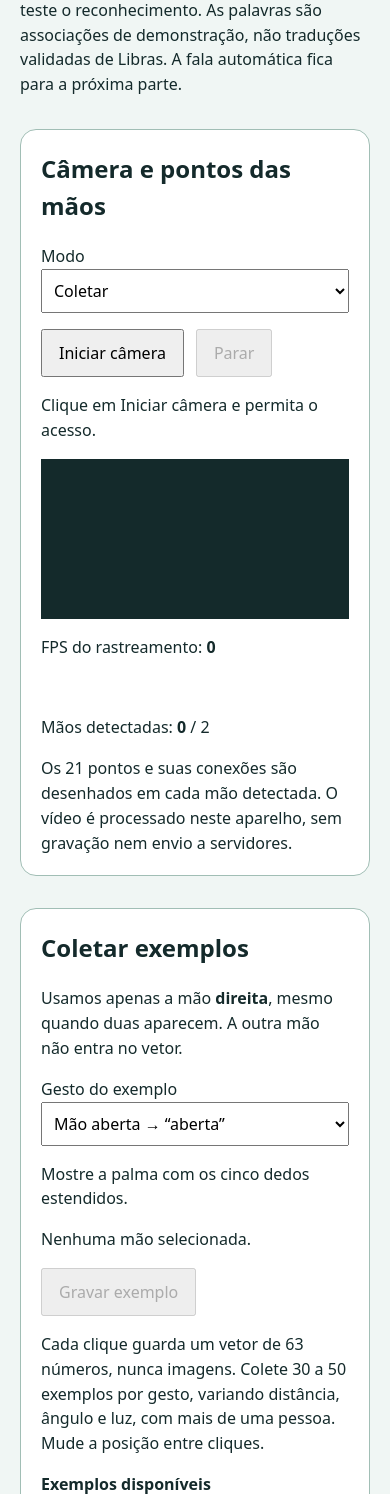
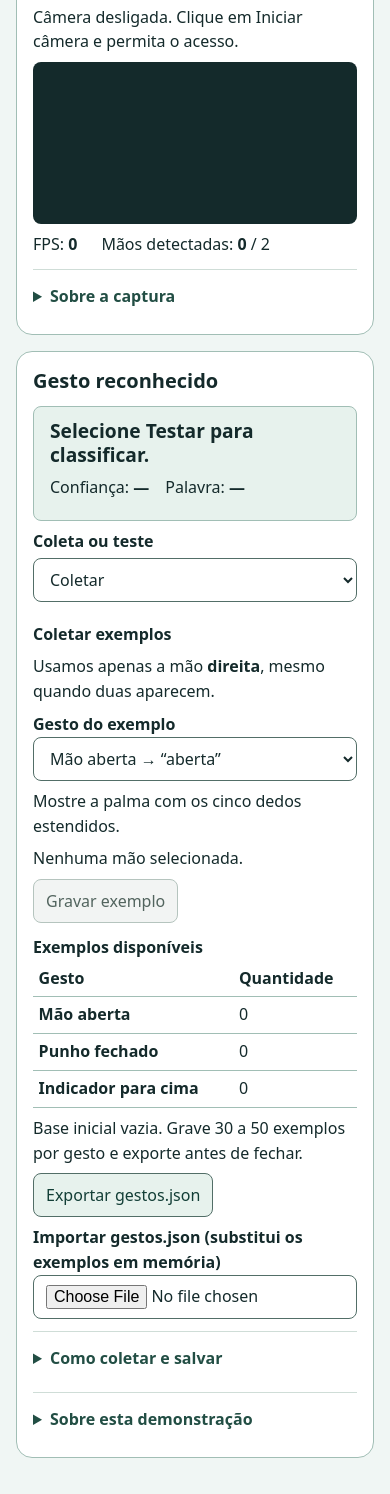
Before and after one commit to Miguel-Saymon/tradutor-libras-voz, a website built with Vite: page src/libras-para-voz/index.html in a window 390 px wide. Shown: the part 213-1707 px from the top of the page. Built offline with nearby package versions, Linux system fonts and the light colour scheme.

Commit message:
CSS atualizado

```diff
--- /dev/null
+++ b/src/comum/layout-traducao.css
@@ -0,0 +1,38 @@
+/* Estrutura exclusiva das duas telas de tradução; a página inicial não muda. */
+.pagina-traducao { max-width: 80rem; padding: 1rem 1.5rem; }
+.cabecalho-traducao { margin-bottom: 1rem; }
+.barra-topo { display: flex; align-items: center; justify-content: space-between; gap: 1rem; }
+.barra-topo .etapa { margin: 0; font-size: .75rem; text-align: right; }
+.cabecalho-traducao h1 { margin: .25rem 0 0; font-size: clamp(2rem, 4vw, 2.5rem); }
+.layout-traducao { display: grid; gap: 1.25rem; align-items: start; }
+.layout-traducao > .painel { min-width: 0; margin: 0; padding: 1rem; }
+.layout-traducao h2 { font-size: 1.25rem; line-height: 1.3; margin: 0 0 .75rem; }
+.layout-traducao h3 { font-size: 1rem; margin: .75rem 0 .5rem; }
+.layout-traducao p { margin: .5rem 0; overflow-wrap: anywhere; }
+.layout-traducao button, .layout-traducao input, .layout-traducao select {
+  font: inherit; min-height: 44px; max-width: 100%; padding: .5rem .75rem;
+  border: 1px solid #526e67; border-radius: .5rem;
+}
+.layout-traducao button { color: #123e36; background: #e7f2ed; cursor: pointer; }
+.layout-traducao button:disabled { color: #52645e; background: #f2f4f3; border-color: #b5c4be; cursor: default; }
+.layout-traducao input, .layout-traducao select { color: #142a2b; background: #fff; }
+.layout-traducao :is(button, input, select, summary, [tabindex]):focus-visible {
+  outline: 3px solid #853719; outline-offset: 3px;
+}
+.layout-traducao label { display: block; font-weight: 600; }
+.ajuda { border-top: 1px solid #cfddd7; margin-top: .75rem; padding-top: .25rem; }
+.ajuda summary { min-height: 44px; padding-block: .6rem; cursor: pointer; color: #224e44; font-weight: 600; }
+.ajuda p { font-size: .9rem; }
+.area-rolavel { min-width: 0; min-height: 0; }
+@media (min-width: 48rem) {
+  .layout-traducao { grid-template-columns: minmax(0, 1.2fr) minmax(0, 1fr); }
+  .bloco-fixo { position: sticky; top: 1rem; }
+  .bloco-com-rolagem { max-height: calc(100dvh - 9rem); display: flex; flex-direction: column; }
+  .area-rolavel { overflow: auto; padding: .25rem .4rem .25rem .25rem; overscroll-behavior: contain; scrollbar-gutter: stable; }
+}
+@media (max-width: 47.999rem) {
+  .pagina-traducao { padding: .75rem 1rem 1.5rem; }
+  .barra-topo { align-items: start; }
+  .barra-topo .etapa { max-width: 13rem; font-size: .65rem; }
+  .layout-traducao { gap: 1rem; }
+}
--- a/src/libras-para-voz/estilos.css
+++ b/src/libras-para-voz/estilos.css
@@ -1,19 +1,24 @@
 .controles-camera { display: flex; flex-wrap: wrap; gap: .75rem; }
-#modo-gestos { margin-bottom: 1rem; }
-button { min-height: 44px; padding: .6rem 1rem; font: inherit; cursor: pointer; }
-button:disabled { cursor: default; }
-button:focus-visible { outline: 3px solid #853719; outline-offset: 3px; }
-.enquadramento { position: relative; margin-top: 1rem; background: #142a2b; }
-/* Mesma geometria e mesmo espelhamento: sem recorte nem inversão dupla. */
-.enquadramento video { display: block; width: 100%; height: auto; min-height: 160px; }
+.enquadramento { position: relative; background: #142a2b; border-radius: .5rem; overflow: hidden; }
+/* Ambos contêm a imagem na mesma caixa, inclusive com faixas laterais.
+   O canvas usa a proporção intrínseca atualizada pelo rastreador existente. */
+.enquadramento video { display: block; width: 100%; height: auto; aspect-ratio: auto 4 / 3; }
 .enquadramento canvas { position: absolute; inset: 0; width: 100%; height: 100%; pointer-events: none; }
-.enquadramento video, .enquadramento canvas { transform: scaleX(-1); }
-.metricas { display: flex; flex-wrap: wrap; gap: 1.5rem; font-variant-numeric: tabular-nums; }
-label { display: block; margin-top: 1rem; }
-input, select { max-width: 100%; min-height: 44px; padding: .5rem; font: inherit; }
+.enquadramento video, .enquadramento canvas { object-fit: contain; transform: scaleX(-1); }
+.metricas { display: flex; flex-wrap: wrap; gap: .25rem 1.5rem; font-variant-numeric: tabular-nums; }
+.bloco-camera .ajuda { margin-top: .25rem; }
+.resultado-gesto { padding: .75rem 1rem; border-radius: .5rem; background: #e7f2ed; border: 1px solid #a1beb5; }
+#gesto-previsto { font-size: clamp(1.2rem, 2vw, 1.6rem); font-weight: 700; line-height: 1.25; margin: 0; }
+.resumo-gesto { display: flex; flex-wrap: wrap; gap: .25rem 1rem; font-variant-numeric: tabular-nums; }
+.bloco-gestos > label { margin-top: .75rem; }
+#modo-gestos { margin: .25rem 0 .5rem; flex-shrink: 0; }
+.bloco-gestos label { margin-top: .5rem; }
 select { width: 100%; }
+input[type="file"] { width: 100%; }
 input[type="number"] { width: 7rem; }
-input:focus-visible, select:focus-visible { outline: 3px solid #853719; outline-offset: 3px; }
-table { width: 100%; border-collapse: collapse; margin-top: 1rem; }
+table { width: 100%; border-collapse: collapse; margin-top: .75rem; }
 caption { text-align: left; font-weight: bold; }
-th, td { text-align: left; padding: .5rem; border-bottom: 1px solid #a1beb5; overflow-wrap: anywhere; }
+th, td { text-align: left; padding: .35rem; border-bottom: 1px solid #a1beb5; overflow-wrap: anywhere; }
+@media (min-width: 48rem) {
+  .enquadramento video { max-height: clamp(12rem, calc(100dvh - 28rem), 26rem); }
+}
--- a/src/libras-para-voz/index.html
+++ b/src/libras-para-voz/index.html
@@ -7,64 +7,94 @@
     <meta http-equiv="Content-Security-Policy" content="connect-src 'self'">
     <title>Libras → Voz | Tradutor Libras ↔ Voz</title>
     <link rel="stylesheet" href="/src/comum/estilos.css">
+    <link rel="stylesheet" href="/src/comum/layout-traducao.css">
     <link rel="stylesheet" href="./estilos.css">
     <script type="module" src="./main.js"></script>
   </head>
   <body>
-    <main>
+    <main class="pagina-traducao">
+      <header class="cabecalho-traducao">
+        <div class="barra-topo">
           <a class="voltar" href="%BASE_URL%">Voltar ao início</a>
           <p class="etapa">Demonstração acadêmica · Etapa 5 — parte 2</p>
+        </div>
         <h1>Libras → Voz</h1>
-      <p>Colete exemplos de três formas de mão e teste o reconhecimento. As palavras são associações de demonstração, não traduções validadas de Libras. A fala automática fica para a próxima parte.</p>
-      <section class="painel" aria-labelledby="titulo-camera">
+      </header>
+      <div class="layout-traducao">
+        <section class="painel bloco-fixo bloco-camera" aria-labelledby="titulo-camera">
           <h2 id="titulo-camera">Câmera e pontos das mãos</h2>
-        <label for="modo-gestos">Modo</label>
-        <select id="modo-gestos"><option value="coleta">Coletar</option><option value="teste">Testar</option></select>
           <div class="controles-camera">
-          <button id="iniciar-camera" type="button">Iniciar câmera</button>
-          <button id="parar-camera" type="button" disabled>Parar</button>
+            <button id="iniciar-camera" type="button" aria-label="Iniciar câmera">Iniciar câmera</button>
+            <button id="parar-camera" type="button" aria-label="Parar câmera" disabled>Parar</button>
           </div>
-        <p id="estado-camera" role="status">Clique em Iniciar câmera e permita o acesso.</p>
+          <p id="estado-camera" role="status">Câmera desligada. Clique em Iniciar câmera e permita o acesso.</p>
           <div class="enquadramento">
             <video id="camera" autoplay muted playsinline aria-label="Imagem espelhada da câmera"></video>
             <canvas id="pontos" aria-hidden="true"></canvas>
           </div>
           <div class="metricas">
-          <p>FPS do rastreamento: <strong id="fps">0</strong></p>
+            <p>FPS: <strong id="fps">0</strong></p>
             <p>Mãos detectadas: <strong id="quantidade-maos">0</strong> / 2</p>
           </div>
+          <details class="ajuda">
+            <summary>Sobre a captura</summary>
             <p>Os 21 pontos e suas conexões são desenhados em cada mão detectada. O vídeo é processado neste aparelho, sem gravação nem envio a servidores.</p>
+          </details>
         </section>
-      <section id="painel-coleta" class="painel" aria-labelledby="titulo-coleta">
-        <h2 id="titulo-coleta">Coletar exemplos</h2>
-        <p>Usamos apenas a mão <strong id="mao-configurada">configurada</strong>, mesmo quando duas aparecem. A outra mão não entra no vetor.</p>
+        <section class="painel bloco-com-rolagem bloco-gestos" aria-labelledby="titulo-reconhecimento">
+          <h2 id="titulo-reconhecimento">Gesto reconhecido</h2>
+          <div class="resultado-gesto">
+            <p id="gesto-previsto">Selecione Testar para classificar.</p>
+            <div class="resumo-gesto">
+              <p>Confiança: <strong id="confianca">—</strong></p>
+              <p>Palavra: <strong id="palavra-prevista">—</strong></p>
+            </div>
+          </div>
+          <label for="modo-gestos">Coleta ou teste</label>
+          <select id="modo-gestos" aria-controls="painel-coleta painel-teste">
+            <option value="coleta">Coletar</option><option value="teste">Testar</option>
+          </select>
+          <div class="area-rolavel" tabindex="0" role="region" aria-label="Controles de coleta e teste">
+            <section id="painel-coleta" aria-labelledby="titulo-coleta">
+              <h3 id="titulo-coleta">Coletar exemplos</h3>
+              <p>Usamos apenas a mão <strong id="mao-configurada">configurada</strong>, mesmo quando duas aparecem.</p>
               <label for="gesto-coleta">Gesto do exemplo</label>
               <select id="gesto-coleta" disabled></select>
               <p id="instrucao-gesto"></p>
               <p id="mao-coleta">Nenhuma mão selecionada.</p>
-        <button id="gravar-exemplo" type="button" disabled>Gravar exemplo</button>
-        <p>Cada clique guarda um vetor de 63 números, nunca imagens. Colete 30 a 50 exemplos por gesto, variando distância, ângulo e luz, com mais de uma pessoa. Mude a posição entre cliques.</p>
+              <button id="gravar-exemplo" type="button" aria-label="Gravar exemplo do gesto selecionado" disabled>Gravar exemplo</button>
               <table>
                 <caption>Exemplos disponíveis</caption>
                 <thead><tr><th scope="col">Gesto</th><th scope="col">Quantidade</th></tr></thead>
                 <tbody id="contagens-gestos"></tbody>
               </table>
               <p id="estado-coleta" role="status">Carregando configuração e exemplos locais…</p>
-        <button id="exportar-gestos" type="button" disabled>Exportar gestos.json</button>
+              <button id="exportar-gestos" type="button" aria-label="Exportar exemplos para gestos.json" disabled>Exportar gestos.json</button>
               <label for="importar-gestos">Importar gestos.json (substitui os exemplos em memória)</label>
               <input id="importar-gestos" type="file" accept=".json,application/json" disabled>
+              <details class="ajuda">
+                <summary>Como coletar e salvar</summary>
+                <p>Cada clique guarda um vetor de 63 números, nunca imagens. Colete 30 a 50 exemplos por gesto, variando distância, ângulo e luz, com mais de uma pessoa. Mude a posição entre cliques.</p>
                 <p>Exporte antes de fechar ou recarregar. Para usar a base automaticamente no site, copie o arquivo exportado para public/gestos.json e publique novamente.</p>
+              </details>
             </section>
-      <section id="painel-teste" class="painel" aria-labelledby="titulo-teste" hidden>
-        <h2 id="titulo-teste">Teste em tempo real</h2>
+            <section id="painel-teste" aria-labelledby="titulo-teste" hidden>
+              <h3 id="titulo-teste">Teste em tempo real</h3>
               <label for="k-vizinhos">Número de vizinhos (k)</label>
               <input id="k-vizinhos" type="number" min="1" max="99" step="1" value="3">
-        <p>Gesto previsto: <strong id="gesto-previsto">Selecione Testar para classificar.</strong></p>
-        <p>Confiança: <strong id="confianca">—</strong></p>
-        <p>Palavra associada: <strong id="palavra-prevista">—</strong></p>
+              <details class="ajuda">
+                <summary>Confiança e avaliação</summary>
                 <p>A confiança é a proporção de votos dos vizinhos, não a probabilidade de acerto. Se houver menos exemplos que k, usamos todos os disponíveis. Uma forma desconhecida também pode receber um dos rótulos da base.</p>
                 <p>Para medir a precisão, faça 10 tentativas novas por gesto, sem gravá-las na base. Retire a mão e refaça a pose entre tentativas; anote os acertos por gesto.</p>
+              </details>
             </section>
+            <details class="ajuda">
+              <summary>Sobre esta demonstração</summary>
+              <p>Colete exemplos de três formas de mão e teste o reconhecimento. As palavras são associações de demonstração, não traduções validadas de Libras. A fala automática fica para a próxima parte.</p>
+            </details>
+          </div>
+        </section>
+      </div>
     </main>
   </body>
 </html>
--- a/src/voz-para-libras/estilos.css
+++ b/src/voz-para-libras/estilos.css
@@ -1,45 +1,24 @@
-button, input {
-  font: inherit;
-  min-height: 44px;
-  padding: .5rem .75rem;
-}
-
-button { cursor: pointer; }
-button:disabled { cursor: default; }
-button:focus-visible, input:focus-visible {
-  outline: 3px solid #853719;
-  outline-offset: 3px;
-}
-
-form { display: grid; gap: .5rem; }
+form { display: grid; gap: .5rem; margin-top: .75rem; }
 input { width: 100%; min-width: 0; }
 .frases { display: flex; flex-wrap: wrap; gap: .5rem; }
 #parcial { color: #666; }
-#final { color: #000; }
-#parcial, #final { min-height: 1.5em; overflow-wrap: anywhere; }
-
-#video-sinal video {
-  display: block;
-  width: 100%;
-  max-width: 36rem;
-  margin-block: .5rem;
+#final { color: #000; font-weight: 600; }
+#parcial, #final, #glosa { min-height: 1.5em; overflow-wrap: anywhere; }
+.camadas { display: grid; gap: .75rem; margin-top: .75rem; }
+.camadas > section { min-width: 0; padding: .75rem; border: 1px solid #cfddd7; border-radius: .5rem; background: #f6faf8; }
+.camadas h3 { margin-top: 0; }
+.camadas .rotulo-texto { font-size: .8rem; margin-bottom: 0; }
+.camadas #parcial, .camadas #final { margin-top: 0; }
+#glosa { font-weight: 700; }
+.nota-glosa { font-size: .85rem; }
+#avatar-vlibras { background: #f6faf8; border-radius: .5rem; }
+#avatar-vlibras:empty { aspect-ratio: 4 / 3; display: grid; place-items: center; border: 1px dashed #a1beb5; }
+#avatar-vlibras:empty::before { content: 'Envie uma frase para iniciar o avatar.'; padding: 1rem; text-align: center; color: #315752; }
+#avatar-vlibras iframe { display: block; width: 100%; aspect-ratio: 4 / 3; border: 0; border-radius: .5rem; }
+#video-sinal video { display: block; width: 100%; height: auto; object-fit: contain; margin-block: .5rem; }
+@media (min-width: 48rem) {
+  form { grid-template-columns: minmax(0, 1fr) auto; }
+  form label { grid-column: 1 / -1; }
+  .camadas { grid-template-columns: minmax(0, 1fr) minmax(0, 1fr); }
+  #video-sinal video { max-height: calc(100dvh - 19rem); }
 }
-
-#avatar-vlibras iframe {
-  display: block;
-  width: 100%;
-  max-width: 36rem;
-  aspect-ratio: 4 / 3;
-  border: 0;
-}
-
-.camadas {
-  display: grid;
-  gap: 1rem;
-  margin-top: 2rem;
-}
-.camadas > .painel { margin: 0; min-width: 0; overflow-wrap: anywhere; }
-#glosa { font-weight: 700; }
-@media (min-width: 48rem) {
-  .camadas { grid-template-columns: 1fr 1fr 1.5fr; }
-}
```
Also changed, not shown: src/voz-para-libras/index.html (+27 -18 lines). Lines whose indentation alone changed are shown as unchanged.
